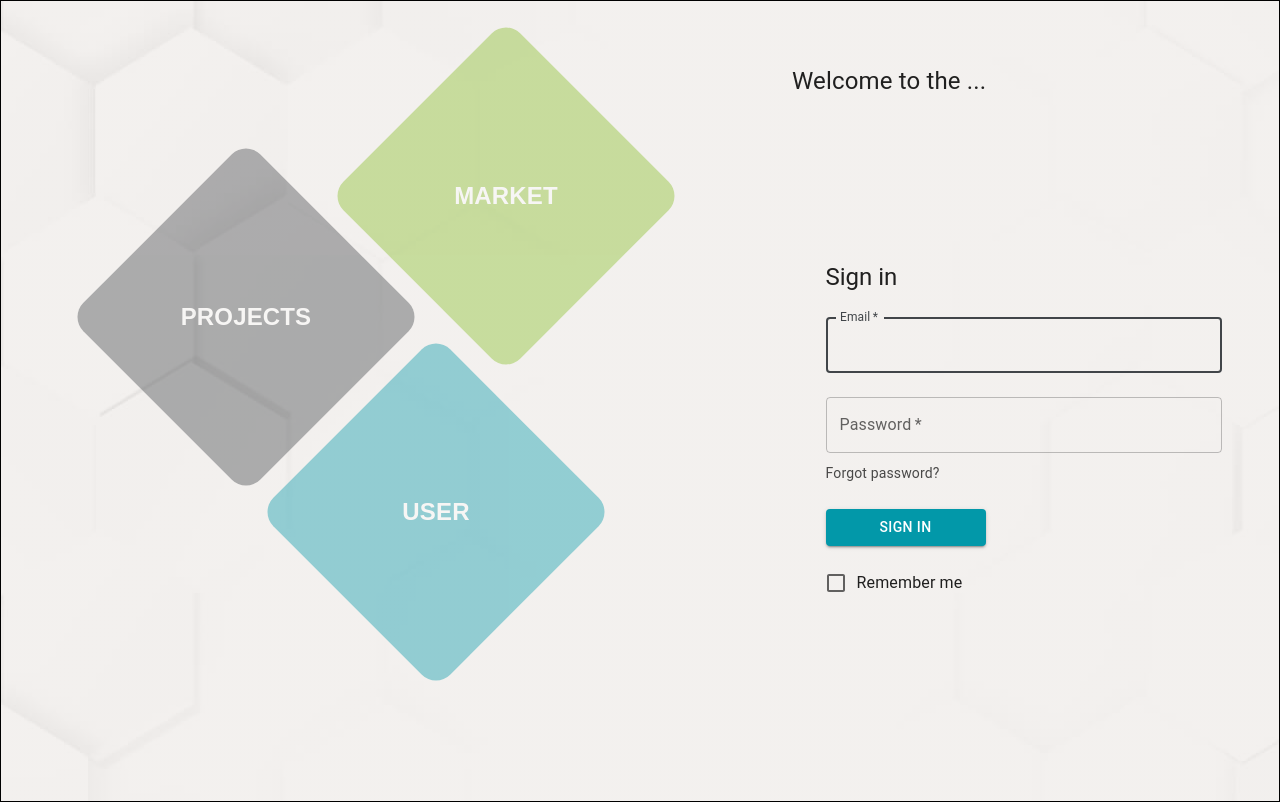
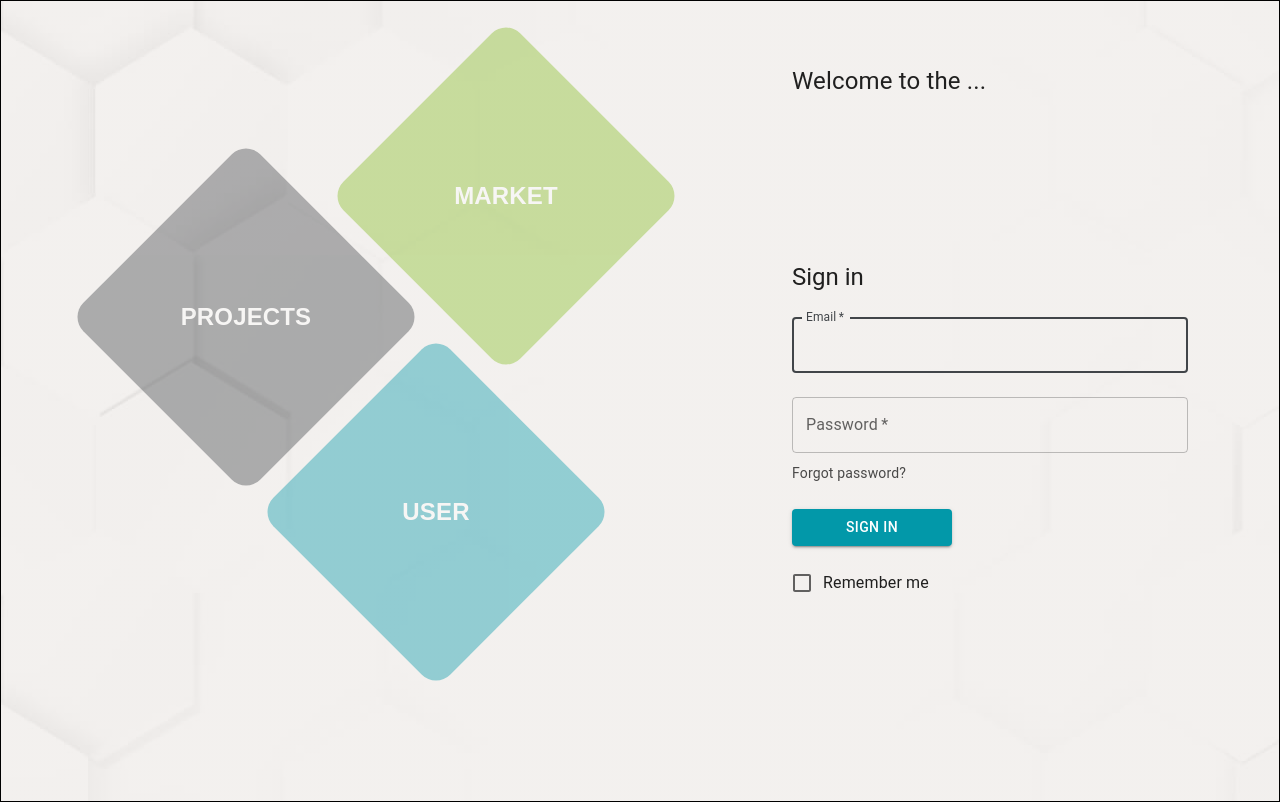
Before and after one commit to v1ktorbro/research-lab, a React (Create React App) app: page / in a window 1280 px wide. Built offline with nearby package versions, Linux system fonts and the light colour scheme.

Commit message:
styles/refactor(SignIn): remove margin left to component

```diff
--- a/src/components/SignIn/SignIn.js
+++ b/src/components/SignIn/SignIn.js
@@ -34,7 +34,7 @@ export default function SignIn() {
 
   return (
     <ThemeProvider theme={theme}>
-      <Container component="main" sx={{textAlign: 'start'}} maxWidth="xs">
+      <Container component="main" sx={{textAlign: 'start', marginLeft: '0px'}} maxWidth="xs">
         <CssBaseline />
         <Box
           sx={{
```
